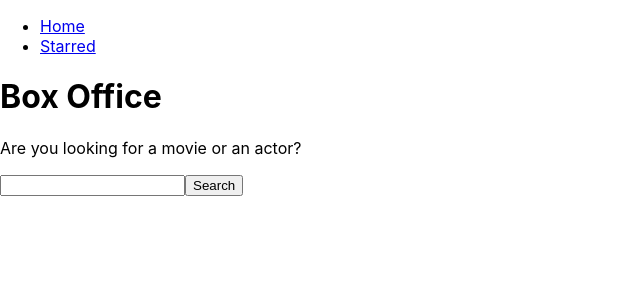
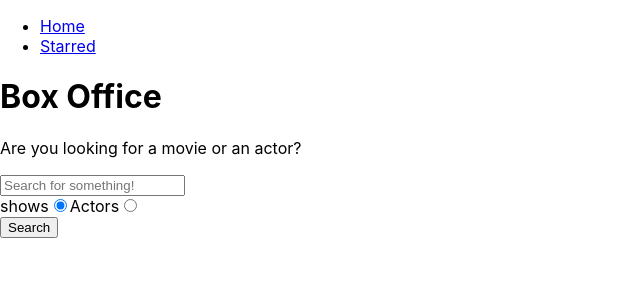
Before and after one commit to Aniket190/Box-Office, a React (Create React App) app: page / in a window 1280 px wide. Shown: the top 300 px of the page, without its empty margins (0-640 px from the left). Built offline with nearby package versions, Linux system fonts and the light colour scheme.

Commit message:
added search options

```diff
--- a/src/pages/Home.js
+++ b/src/pages/Home.js
@@ -1,32 +1,31 @@
-import React,{useState} from 'react';
+import React, { useState } from 'react';
 import MainPageLayout from '../components/MainPageLayout';
-import {apiGET} from '../misc/config'
+import { apiGET } from '../misc/config';
 
-const Home = () =>{
-    const [input,setInput]=useState('');
+const Home = () => {
+  const [input, setInput] = useState('');
   const [results, setResults] = useState(null);
+  const [searchOption, setSearchOption] = useState('shows');
 
+  const isShowSearch = searchOption === 'shows';
 
-    const onInputChange = (ev) =>{
+  const onInputChange = ev => {
     setInput(ev.target.value);
-    }
+  };
 
-    const onSearch =() =>{
+  const onSearch = () => {
     // https://api.tvmaze.com/search/shows?q=girls
 
-         apiGET(`/search/shows?q=${input}`).then(result =>{
-               setResults(result)
-           })
+    apiGET(`/search/${searchOption}?q=${input}`).then(result => {
+      setResults(result);
+    });
+  };
 
+  const onKeyDown = ev => {
+    if (ev.keyCode === 13) {
+      onSearch();
     }
-
-    const onKeyDown = (ev) =>{
-               if(ev.keyCode === 13)
-                 {
-                     onSearch()
-                 }
-
-    }
+  };
 
   const renderResults = () => {
     if (results && results.length === 0) {
@@ -34,28 +33,62 @@
     }
 
     if (results && results.length > 0) {
-          return (
-            <div>
-              {results.map(item => (
-                <div key={item.show.id}>{item.show.name}</div>
-              ))}
-            </div>
-          );
+      return results[0].show
+        ? results.map(item => <div key={item.show.id}>{item.show.name}</div>)
+        : results.map(item => (
+            <div key={item.person.id}>{item.person.name}</div>
+          ));
     }
 
     return null;
   };
 
+  const onRadioChange = ev => {
+    setSearchOption(ev.target.value);
+  };
+
+  console.log(searchOption);
+
   return (
     <div>
       <MainPageLayout>
+        <input
+          type="text"
+          placeholder="Search for something!"
+          onChange={onInputChange}
+          val={input}
+          onKeyDown={onKeyDown}
+        />
 
-             <input type="text" onChange={onInputChange} val={input}  onKeyDown={onKeyDown}/>
-             <button type="button" onClick={onSearch}>Search</button>
+        <div>
+          <label htmlFor="show-search">
+            shows
+            <input
+              id="show-search"
+              type="radio"
+              value="shows"
+              checked={isShowSearch}
+              onChange={onRadioChange}
+            />
+          </label>
+          <label htmlFor="Actor-search">
+            Actors
+            <input
+              id="Actor-search"
+              type="radio"
+              value="people"
+              checked={!isShowSearch}
+              onChange={onRadioChange}
+            />
+          </label>
+        </div>
+        <button type="button" onClick={onSearch}>
+          Search
+        </button>
         {renderResults()}
       </MainPageLayout>
     </div>
-    )
-}
+  );
+};
 
-export default Home
+export default Home;
```
Also changed, not shown: 1 other file (tests, documents, lock files or other folders). Lines whose indentation alone changed are shown as unchanged.
